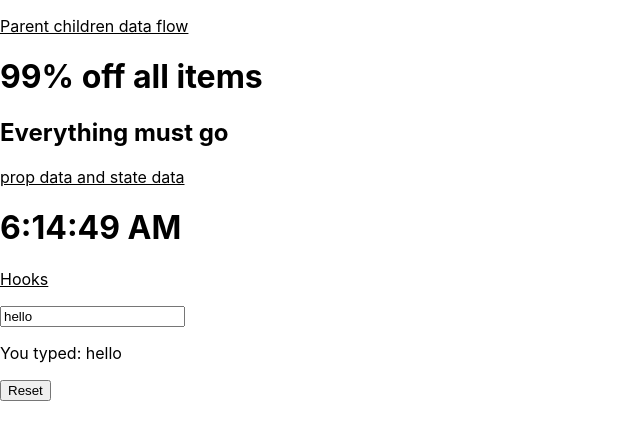
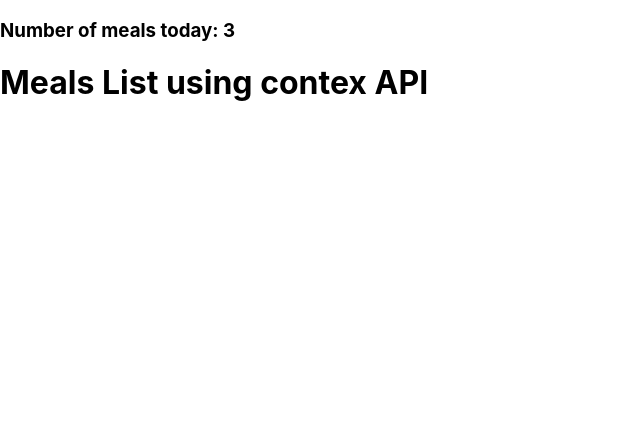
Before and after one commit to kavinduUdhara/react-coursera, a React (Create React App) app in the folder app2/: page / in a window 1280 px wide. Shown: the top 440 px of the page, without its empty margins (0-640 px from the left). Built offline with nearby package versions, Linux system fonts and the light colour scheme.

Commit message:
state-mng-contex-api done

```diff
--- a/app2/src/App.js
+++ b/app2/src/App.js
@@ -1,12 +1,8 @@
 import React, {useState} from 'react';
 import './App.css';
-import Child from './components/Child';
-import Promo from './components/Promo';
-
-let data = {
-  heading : "99% off all items",
-  callToAction: "Everything must go",
-}
+import MealsProvider from './providers/MealsProvider';
+import Counter from './components/counter';
+import MealsList from './components/MealsList';
 
 //const [state, setState] = useState(initialState);
 //const [showMenu, setShowMenu] = useState(false);
@@ -14,28 +10,12 @@
 
 function App() {
 
-  const [inputText, setText] = useState('hello');
-  function handleChange(e) {
-    setText(e.target.value);
-  }
-
-  const date = new Date();
-
   return (
     <div>
-      <p><u>Parent children data flow</u></p>
-      <Promo
-        heading = {data.heading}
-        callToAction = {data.callToAction}
-        />
-      <p><u>prop data and state data</u></p>
-      <Child message={date.toLocaleTimeString()} func={setText}/>
-      <p><u>Hooks</u></p>
-      <input value={inputText} onChange={handleChange} />
-      <p>You typed: {inputText}</p>
-      <button onClick={() => setText('hello')}>
-        Reset
-      </button>
+      <MealsProvider>
+        <Counter/>
+        <MealsList/>
+      </MealsProvider>
     </div>
   );
 }
--- a/app2/src/components/Child.js
+++ /dev/null
@@ -1,8 +0,0 @@
-export default function Child(props){
-    return(
-        <div>
-            <h1>{props.message}</h1>
-            {/* <button onClick={() => props.func('hello')}>check the change state</button> */}
-        </div>
-    )
-}
--- a/app2/src/components/Chill.js
+++ /dev/null
@@ -1,5 +0,0 @@
-export default function chill(){
-  return(
-    <h1>This is to take yo yo budge</h1>
-  )
-}
--- /dev/null
+++ b/app2/src/components/MealsList.js
@@ -0,0 +1,18 @@
+import { useMealsListContext } from "../providers/MealsProvider";
+
+const MealsList = () => {
+    const meals = useMealsListContext();
+    console.log("hello");
+    console.log(meals[0]);
+
+    return(
+        <div>
+            <h1>Meals List using contex API</h1>
+            {meals.map((meal, index) => {
+                <h2 key={index}>{meal}</h2>
+            })}
+        </div>
+    )
+}
+
+export default MealsList;
--- a/app2/src/components/Promo.js
+++ /dev/null
@@ -1,19 +0,0 @@
-function PromoHeading(props){
-    return(
-        <div>
-            <h1>{props.heading}</h1>
-            <h2>{props.callToAction}</h2>
-        </div>
-    );
-}
-
-//parent component
-export default function Promo(props){
-    return(
-        <div>
-            {/* child component */}
-            <h1>{props.heading}</h1>
-            <h2>{props.callToAction}</h2>
-        </div>
-    );
-}
--- /dev/null
+++ b/app2/src/components/counter.js
@@ -0,0 +1,13 @@
+import { useMealsListContext } from "../providers/MealsProvider";
+
+const Counter = () => {
+    const meals = useMealsListContext();
+
+    return(
+        <div>
+            <h3>Number of meals today: {meals.length}</h3>
+        </div>
+    )
+}
+
+export default Counter;
--- a/app2/src/providers/MealsProvider.js
+++ b/app2/src/providers/MealsProvider.js
@@ -0,0 +1,16 @@
+import React from "react";
+
+const todayMeals = ['Baked Beans', 'Baked Sweet Potatoes', 'Baked Potatoes'];
+const MealContex = React.createContext();
+
+const MealsProvider = ({children}) => {
+    const [Meals, setMealsList] = React.useState(todayMeals);
+    return(
+        <MealContex.Provider value={Meals}>
+            {children}
+        </MealContex.Provider>
+    );
+}
+
+export const useMealsListContext = () => React.useContext(MealContex);
+export default MealsProvider;
```
